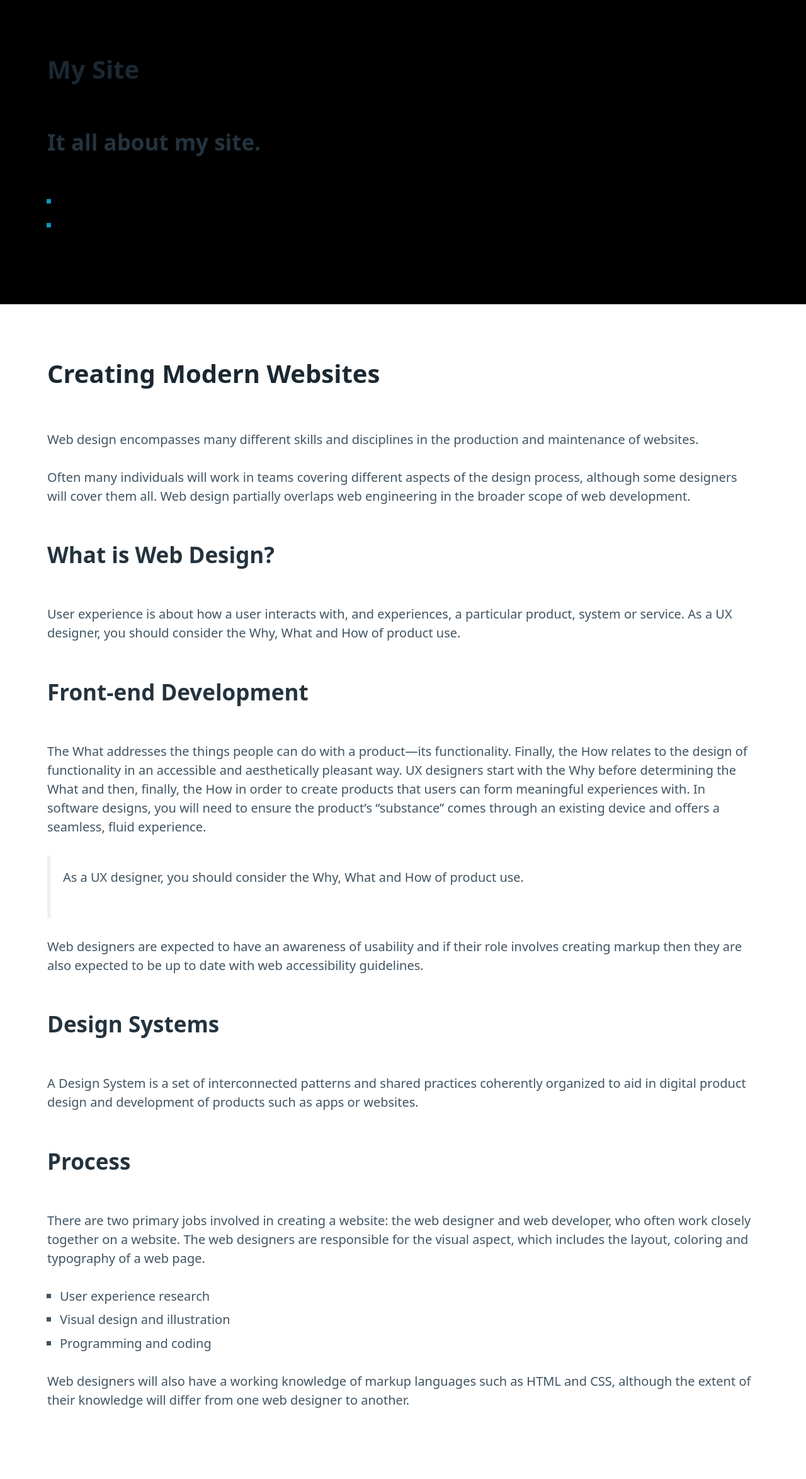
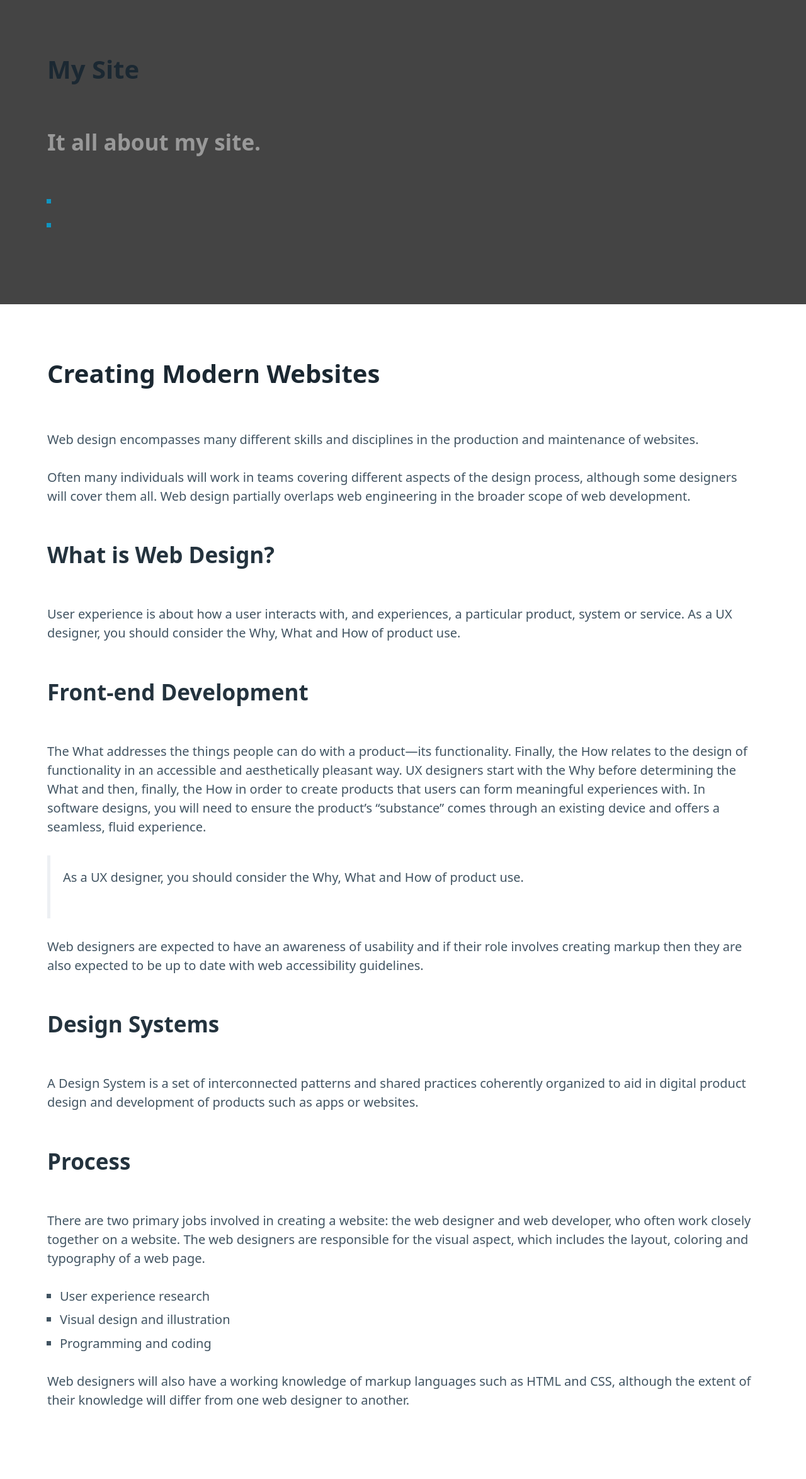
Before and after one commit to soonthorn/simple-site, a Jekyll site: the page built from about.md, in a window 1280 px wide. Shown: the whole page at 63% size. Built offline with Jekyll 4.4.1, drawn with Linux system fonts in a browser that asks for light colours.

Commit message:
Update page.html

```diff
--- a/_layouts/page.html
+++ b/_layouts/page.html
@@ -4,7 +4,7 @@
 	{%- include head.html -%}
 </head>
 <body>
-	<header  style="background-color:black;">
+	<header  class="style-black">
 		<div class="container">
 			{%- include nav.html -%}
 		</div>
```
